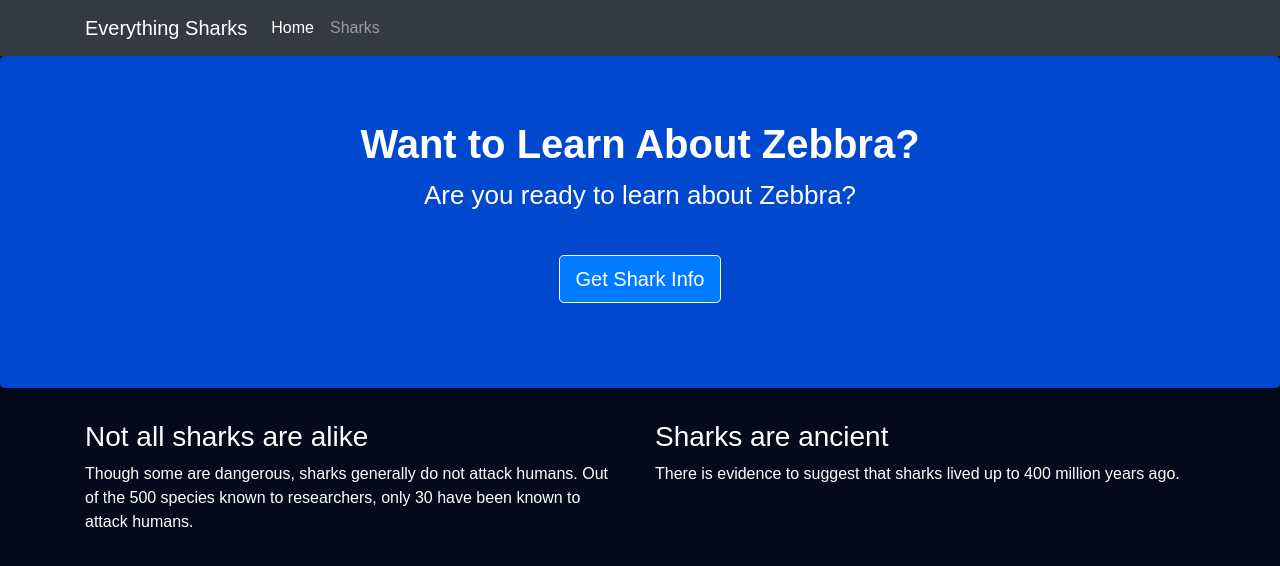
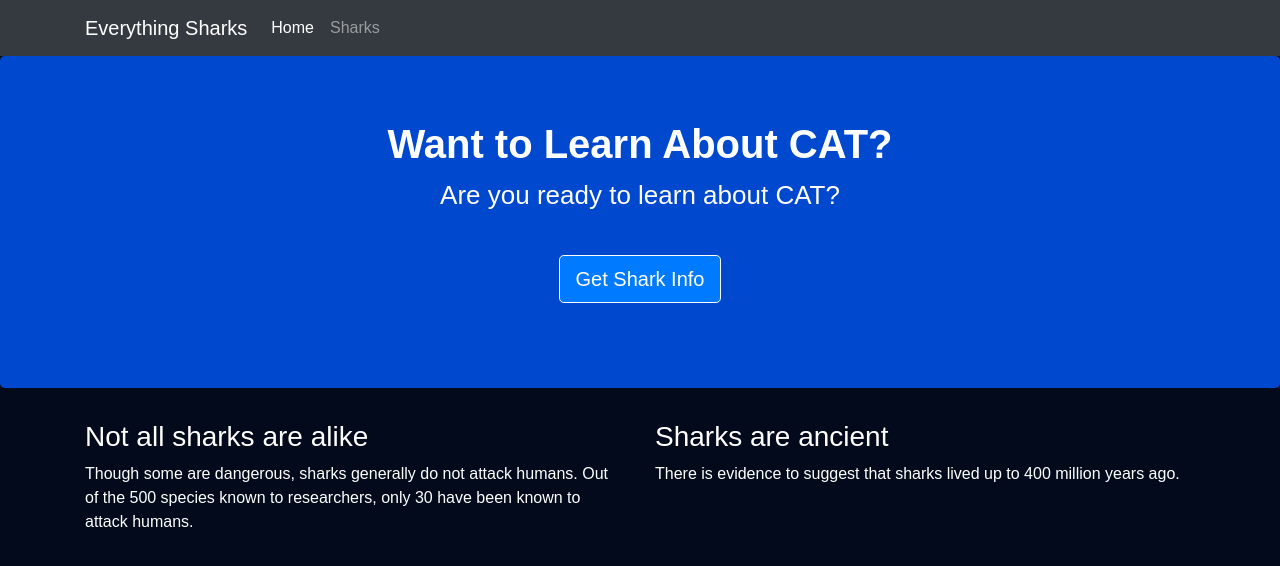
Before and after one commit to boddusaiprakash123/nodejs-application-deployment, a website: page views/index.html in a window 1280 px wide. Drawn offline with nearby package versions, Linux system fonts and the light colour scheme.

Commit message:
my third commit

```diff
--- a/views/index.html
+++ b/views/index.html
@@ -30,8 +30,8 @@
 
     <div class="jumbotron">
         <div class="container">
-            <h1>Want to Learn About Zebbra?</h1>
-            <p>Are you ready to learn about Zebbra?</p>
+            <h1>Want to Learn About CAT?</h1>
+            <p>Are you ready to learn about CAT?</p>
             <br>
             <p><a class="btn btn-primary btn-lg" href="/sharks" role="button">Get Shark Info</a></p>
         </div>
```
